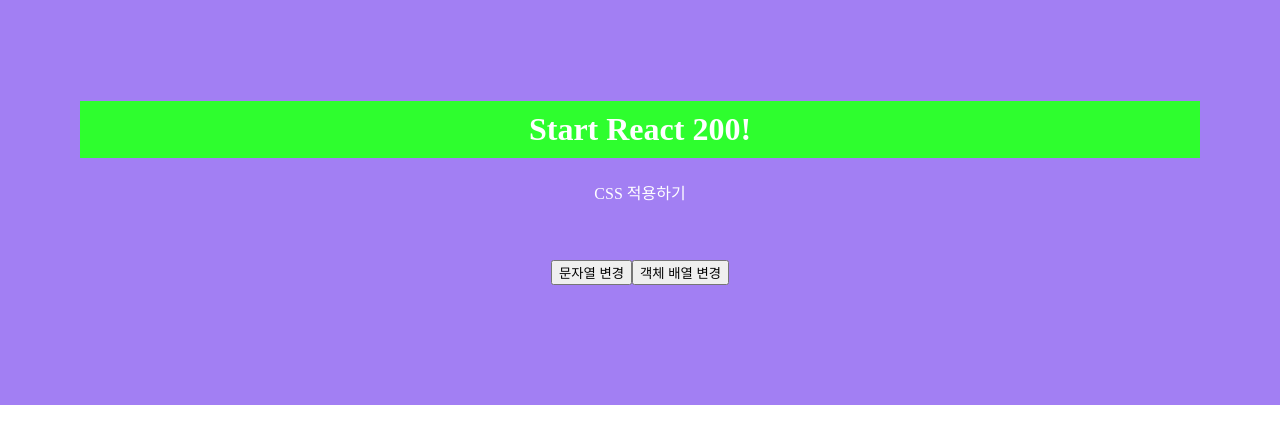
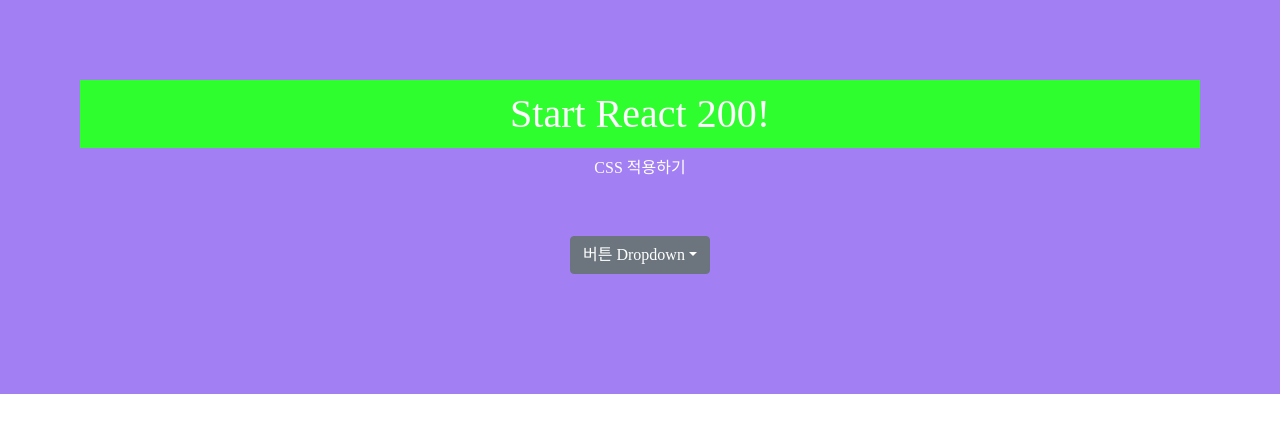
Before and after one commit to leejungyeoul/react200, a React (Create React App) app in the folder client/: page / in a window 1280 px wide. Shown: the top 444 px of the page. Built offline with nearby package versions, Linux system fonts and the light colour scheme.

Commit message:
037. reactstrap Button Dropdown 사용하기

```diff
--- a/client/src/App.js
+++ b/client/src/App.js
@@ -1,13 +1,14 @@
 import React from 'react';
 import './App.css';
-import PureComponentClass from './R028_PureComponentClass'
+import ReactstrapDropdown from './R037_ReactstrapDropdown'
+import 'bootstrap/dist/css/bootstrap.css'
 
 function App() {
   return (
     <div>
       <h1>Start React 200!</h1>
       <p>CSS 적용하기</p>
-      <PureComponentClass/>
+      <ReactstrapDropdown/>
     </div>
   );
 }
--- a/client/src/R028_PureComponentClass.js
+++ /dev/null
@@ -1,31 +0,0 @@
-import React, { PureComponent } from 'react';
-
-class R028_PureComponentClass extends PureComponent {
-  constructor (props) {
-    super(props);
-    this.state = {
-      StateString: 'react',
-      StateArrayObj: ['react', { react: '200' }]
-    }
-  }
-
-  buttonClick = (type) => {
-    if(type === 'String'){
-      this.setState({ StateString: 'react' });
-    }else{
-      this.setState({ StateArrayObj: ['react', { react: '200' }] });
-    }
-  }
-
-  render() {
-    console.log('render() 실행')
-    return (
-      <div>
-        <button onClick={e => this.buttonClick('String')}>문자열 변경</button>
-        <button onClick={e => this.buttonClick('ArrayObject')}>객체 배열 변경</button>
-      </div>
-    )
-  }
-}
-
-export default R028_PureComponentClass;
--- /dev/null
+++ b/client/src/R037_ReactstrapDropdown.js
@@ -0,0 +1,33 @@
+import React, { Component } from 'react';
+import { ButtonDropdown, DropdownToggle, DropdownMenu, DropdownItem } from 'reactstrap';
+
+class R037_ReactstrapDropdown extends Component {
+  constructor (props) {
+    super(props);
+    this.state = {
+      dropdownOpen: false
+    }
+  }
+
+  toggle = (e) => {
+    this.setState({ dropdownOpen: !this.state.dropdownOpen });
+  }
+
+  render() {
+    return (
+      <ButtonDropdown isOpen={this.state.dropdownOpen} toggle={this.toggle}>
+      <DropdownToggle caret>버튼 Dropdown</DropdownToggle>
+      <DropdownMenu>
+        <DropdownItem header>헤더</DropdownItem>
+        <DropdownItem disabled>비활성화 버튼</DropdownItem>
+        <a href="http://example.com/">
+          <DropdownItem>example 사이트로 이동</DropdownItem>
+        </a>
+        <DropdownItem onClick={e => alert("Alert 버튼")}>Alert 버튼</DropdownItem>
+      </DropdownMenu>
+    </ButtonDropdown>
+      )
+  }
+}
+
+export default R037_ReactstrapDropdown;
```
